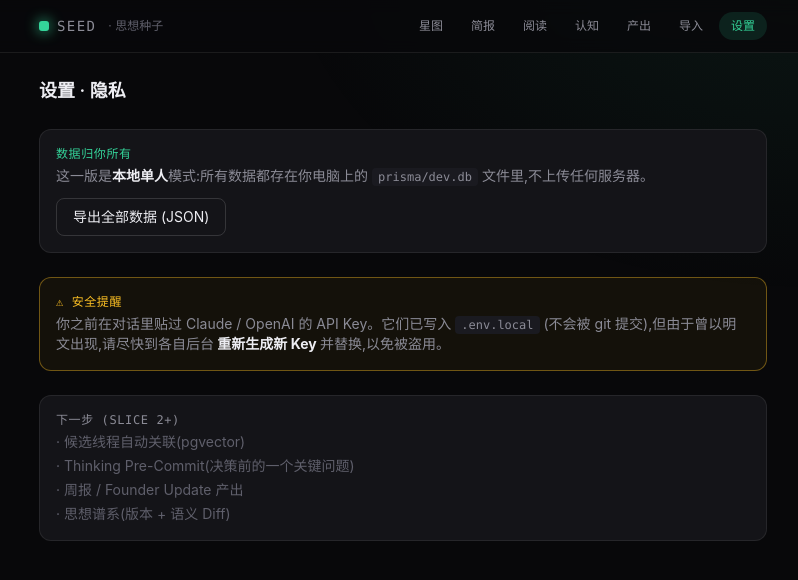
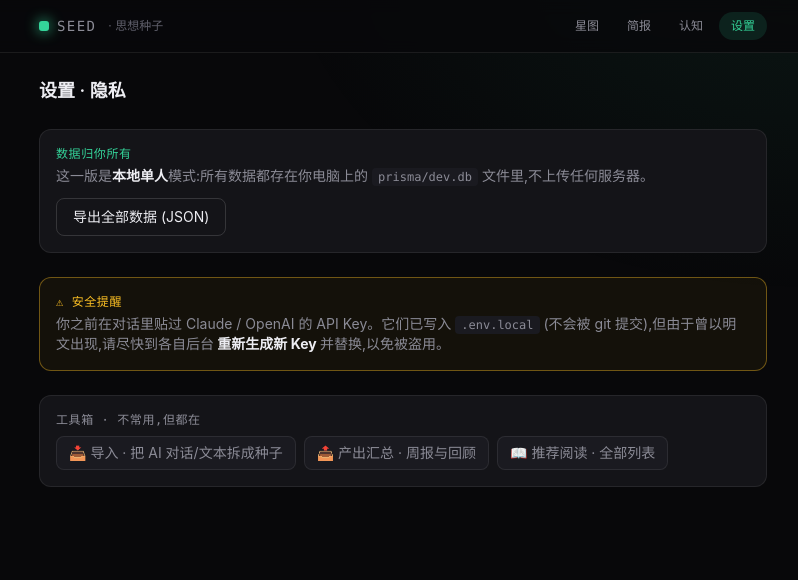
Before and after one commit to simmmooonnn/Thinking_seed, a Next.js app in the folder seed-app/: page /settings in a window 1280 px wide. Shown: the top 580 px of the page, without its empty margins (237-1035 px from the left). Built offline with nearby package versions, Linux system fonts and the light colour scheme.

Commit message:
thread: collapse idle panels; nav 7->4, merge reading into brief, toolbox in settings

```diff
--- a/seed-app/app/brief/page.tsx
+++ b/seed-app/app/brief/page.tsx
@@ -42,12 +42,13 @@ export default async function BriefPage() {
   const now = Date.now();
   const WEEK = 7 * 86400000;
 
-  const [entries, threads, versions, challenges, activeThreads] = await Promise.all([
+  const [entries, threads, versions, challenges, activeThreads, readings] = await Promise.all([
     prisma.entry.findMany({ where: { userId: user.id }, orderBy: { createdAt: "desc" }, select: { kind: true, createdAt: true, threadId: true } }),
     prisma.thread.findMany({ where: { userId: user.id }, include: { _count: { select: { entries: true } } } }),
     prisma.claimVersion.findMany({ where: { thread: { userId: user.id } }, orderBy: { createdAt: "desc" }, take: 4, include: { thread: { select: { id: true, title: true } } } }),
     prisma.challenge.findMany({ where: { dismissed: false, thread: { userId: user.id } }, orderBy: { createdAt: "desc" }, take: 3, include: { thread: { select: { id: true, title: true } } } }),
     prisma.thread.findMany({ where: { userId: user.id, status: { in: ["seed", "developing"] } }, orderBy: { updatedAt: "desc" }, take: 20, select: { title: true, claim: true } }),
+    prisma.reading.findMany({ where: { dismissed: false, thread: { userId: user.id } }, orderBy: { createdAt: "desc" }, take: 3, include: { thread: { select: { id: true, title: true } } } }),
   ]);
 
   // 每日缓存: 今天的头条问题只生成一次
@@ -136,6 +137,36 @@ export default async function BriefPage() {
         </Role>
       </div>
 
+      {/* 推荐阅读: "今天该看什么"本来就是简报的一部分 */}
+      {readings.length > 0 && (
+        <section className="rounded-2xl border border-line bg-panel p-5" style={{ borderTop: "2px solid #60a5fa" }}>
+          <div className="mb-2.5 flex items-center gap-2">
+            <span className="text-[15px]">📖</span>
+            <span className="mono text-[11px] uppercase tracking-[0.14em] text-evi">推荐阅读 · 和你的想法有关</span>
+            <Link href="/reading" className="mono ml-auto text-[11px] text-muted2 hover:text-muted">
+              全部 →
+            </Link>
+          </div>
+          <div className="space-y-2">
+            {readings.map((r) => (
+              <div key={r.id} className="text-[13.5px] leading-relaxed">
+                {r.url ? (
+                  <a href={r.url} target="_blank" rel="noreferrer" className="text-txt hover:text-evi hover:underline">
+                    {r.title}
+                  </a>
+                ) : (
+                  <span className="text-txt">{r.title}</span>
+                )}
+                <span className="mono ml-2 text-[11px] text-muted2">
+                  {r.source ? `${r.source} · ` : ""}关联「{r.thread.title}」
+                </span>
+                {r.summary && <p className="mt-0.5 text-[12.5px] text-muted">{r.summary}</p>}
+              </div>
+            ))}
+          </div>
+        </section>
+      )}
+
       <p className="mono pt-2 text-center text-[11px] text-muted2">每天自然更新一次 · 由你自己的思想生成</p>
     </div>
   );
--- a/seed-app/app/settings/page.tsx
+++ b/seed-app/app/settings/page.tsx
@@ -1,3 +1,4 @@
+import Link from "next/link";
 import ExportButton from "@/app/ui/ExportButton";
 
 export default function SettingsPage() {
@@ -29,13 +30,18 @@ export default function SettingsPage() {
       </section>
 
       <section className="rounded-xl border border-line bg-panel p-4">
-        <div className="mono mb-1 text-xs uppercase tracking-wider text-muted">下一步 (Slice 2+)</div>
-        <ul className="mt-1 space-y-1 text-sm text-muted2">
-          <li>· 候选线程自动关联(pgvector)</li>
-          <li>· Thinking Pre-Commit(决策前的一个关键问题)</li>
-          <li>· 周报 / Founder Update 产出</li>
-          <li>· 思想谱系(版本 + 语义 Diff)</li>
-        </ul>
+        <div className="mono mb-2 text-xs uppercase tracking-wider text-muted">工具箱 · 不常用,但都在</div>
+        <div className="flex flex-wrap gap-2">
+          <Link href="/import" className="rounded-lg border border-line bg-panel2 px-3 py-1.5 text-sm text-muted transition hover:border-grow/40 hover:text-txt">
+            📥 导入 · 把 AI 对话/文本拆成种子
+          </Link>
+          <Link href="/outputs" className="rounded-lg border border-line bg-panel2 px-3 py-1.5 text-sm text-muted transition hover:border-grow/40 hover:text-txt">
+            📤 产出汇总 · 周报与回顾
+          </Link>
+          <Link href="/reading" className="rounded-lg border border-line bg-panel2 px-3 py-1.5 text-sm text-muted transition hover:border-grow/40 hover:text-txt">
+            📖 推荐阅读 · 全部列表
+          </Link>
+        </div>
       </section>
     </div>
   );
--- a/seed-app/app/thread/[id]/page.tsx
+++ b/seed-app/app/thread/[id]/page.tsx
@@ -11,6 +11,7 @@ import ChallengePanel from "@/app/ui/ChallengePanel";
 import LineagePanel from "@/app/ui/LineagePanel";
 import MemoPanel from "@/app/ui/MemoPanel";
 import ArticlePanel from "@/app/ui/ArticlePanel";
+import Collapsible from "@/app/ui/Collapsible";
 
 export const dynamic = "force-dynamic";
 
@@ -79,6 +80,8 @@ export default async function ThreadPage({
         </div>
       </section>
 
+      {/* 只展开"此刻有意义的": 空面板收成一行,想用随时点开 */}
+      <Collapsible label="⚡ 提交前检查 · 下结论之前拦你一下" defaultOpen={!!thread.claim}>
         <PreCommit
           threadId={thread.id}
           claim={thread.claim ?? ""}
@@ -92,7 +95,9 @@ export default async function ThreadPage({
           versions={thread.versions.length}
           prevClaim={thread.versions.length > 1 ? thread.versions[thread.versions.length - 2].claim : null}
         />
+      </Collapsible>
 
+      <Collapsible label="⚔️ Active Seed · 让 AI 上网找反例/证据" defaultOpen={thread.challenges.length > 0}>
         <ChallengePanel
           threadId={thread.id}
           cards={thread.challenges.map((c) => ({
@@ -103,7 +108,9 @@ export default async function ThreadPage({
             url: c.url,
           }))}
         />
+      </Collapsible>
 
+      <Collapsible label="📜 思想谱系 · 这个判断怎么一路改过来" defaultOpen={thread.versions.length > 0}>
         <LineagePanel
           threadId={thread.id}
           versions={thread.versions.map((v) => ({
@@ -113,10 +120,15 @@ export default async function ThreadPage({
             createdAt: v.createdAt.toISOString(),
           }))}
         />
+      </Collapsible>
 
+      <Collapsible label="📝 产出 · 生成决策 Memo" defaultOpen={false}>
         <MemoPanel threadId={thread.id} title={thread.title} />
+      </Collapsible>
 
+      <Collapsible label="✍️ Create · 写成文章 / 演讲提纲 / 推文串" defaultOpen={false}>
         <ArticlePanel threadId={thread.id} title={thread.title} />
+      </Collapsible>
     </div>
   );
 }
--- /dev/null
+++ b/seed-app/app/ui/Collapsible.tsx
@@ -0,0 +1,41 @@
+"use client";
+
+import { useState, type ReactNode } from "react";
+
+// 折叠壳: 空面板收成一行安静的小字,有需要时一键展开——打开一条线看到的是这条线本身,不是七个工具箱。
+export default function Collapsible({
+  label,
+  defaultOpen,
+  children,
+}: {
+  label: string;
+  defaultOpen: boolean;
+  children: ReactNode;
+}) {
+  const [open, setOpen] = useState(defaultOpen);
+
+  if (!open) {
+    return (
+      <button
+        onClick={() => setOpen(true)}
+        className="mono flex w-full items-center rounded-xl border border-line/60 bg-panel/40 px-4 py-2 text-left text-[11.5px] text-muted2 transition hover:border-line hover:text-muted"
+      >
+        {label}
+        <span className="ml-auto">＋</span>
+      </button>
+    );
+  }
+
+  return (
+    <div className="relative">
+      <button
+        onClick={() => setOpen(false)}
+        aria-label="收起"
+        className="mono absolute -top-2.5 right-3 z-10 rounded-full border border-line bg-panel px-1.5 text-[10px] text-muted2 hover:text-txt"
+      >
+        —
+      </button>
+      {children}
+    </div>
+  );
+}
--- a/seed-app/app/ui/NavLinks.tsx
+++ b/seed-app/app/ui/NavLinks.tsx
@@ -3,13 +3,12 @@
 import Link from "next/link";
 import { usePathname } from "next/navigation";
 
+// 日常只需要三面:星图(记)、简报(读)、认知(想)。
+// 阅读并进简报,产出/导入收进设置的工具箱——都在,只是不占视线。
 const LINKS = [
   { href: "/", label: "星图" },
   { href: "/brief", label: "简报" },
-  { href: "/reading", label: "阅读" },
   { href: "/mind", label: "认知" },
-  { href: "/outputs", label: "产出" },
-  { href: "/import", label: "导入" },
   { href: "/settings", label: "设置" },
 ];
 
```
Lines whose indentation alone changed are shown as unchanged.
